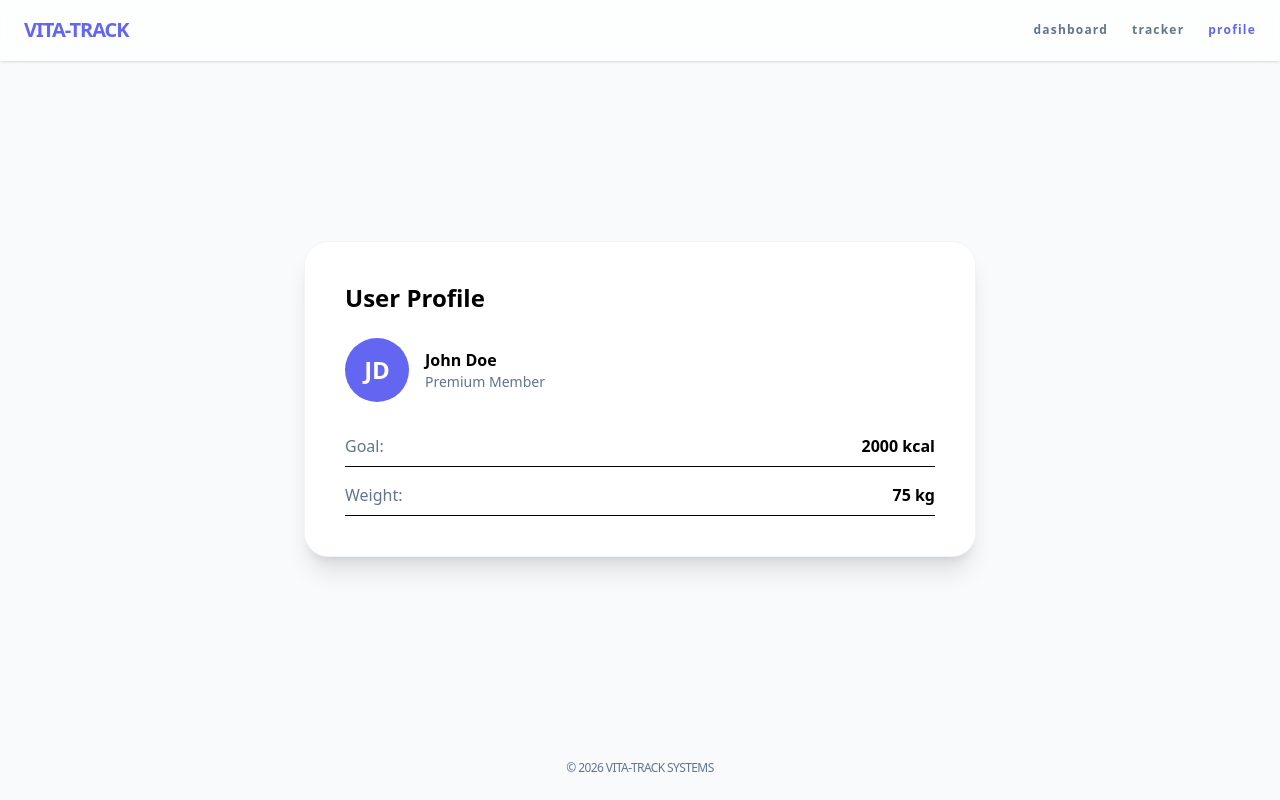
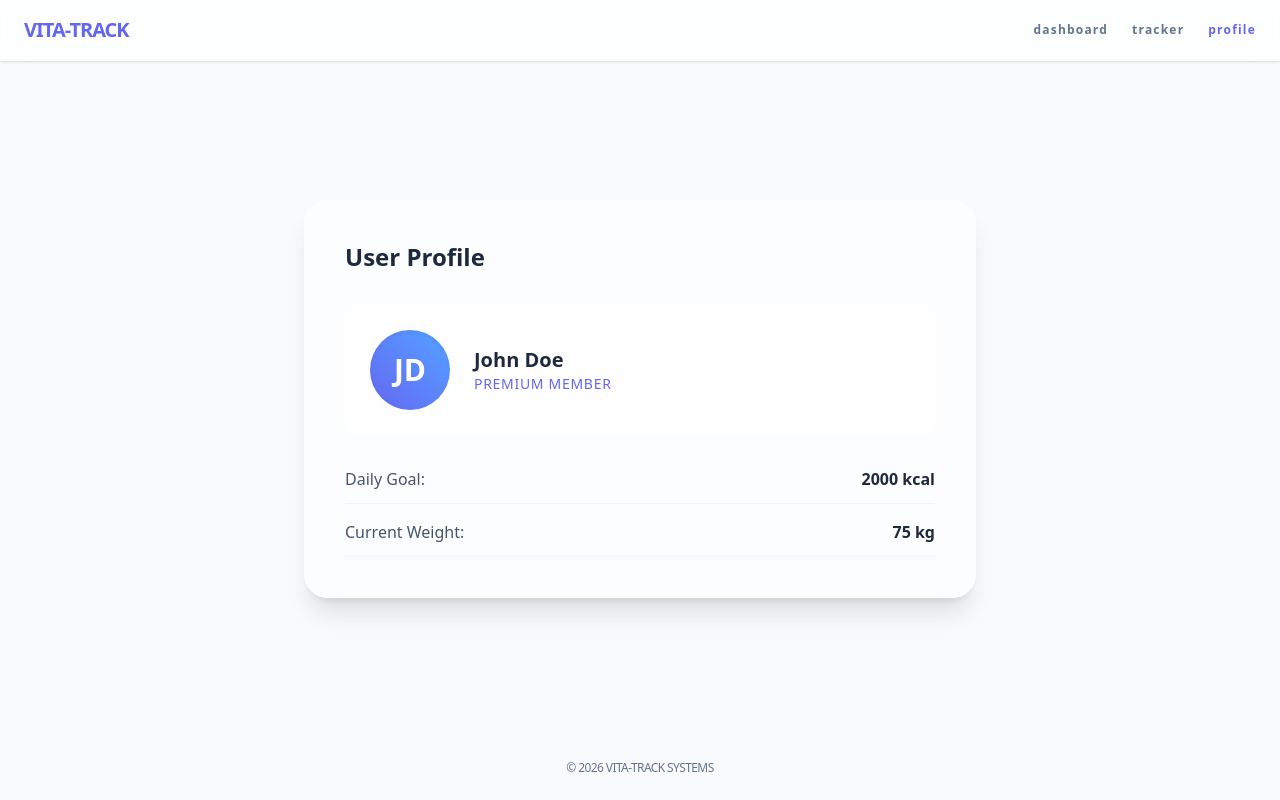
Before and after one commit to gitauwilly1/calorie-tracker, a React (Vite) app: page / in a window 1280 px wide. Both pictures are taken after a click on the button "profile". Built offline with nearby package versions, Linux system fonts and the light colour scheme; the HTML template or start-up script is replaced by a standard one.

Commit message:
Add Profile component for user settings and metrics

```diff
--- a/src/components/Profile.jsx
+++ b/src/components/Profile.jsx
@@ -1,17 +1,23 @@
 export default function Profile() {
   return (
-    <div className="bg-white p-10 rounded-3xl shadow-xl border border-slate-100">
-      <h2 className="text-2xl font-bold mb-6">User Profile</h2>
-      <div className="flex items-center gap-4 mb-8">
-        <div className="w-16 h-16 bg-brand-primary rounded-full flex items-center justify-center text-white text-2xl font-bold">JD</div>
+    <div className="bg-white/60 backdrop-blur-xl p-10 rounded-3xl shadow-xl border border-white/50 animate-in fade-in duration-500">
+      <h2 className="text-2xl font-black text-slate-800 mb-8">User Profile</h2>
+      <div className="flex items-center gap-6 mb-8 p-6 bg-white/40 rounded-2xl border border-white/60">
+        <div className="w-20 h-20 bg-gradient-to-tr from-brand-primary to-blue-400 rounded-full flex items-center justify-center text-white text-3xl font-bold shadow-inner">
+          JD
+        </div>
         <div>
-          <div className="font-bold">John Doe</div>
-          <div className="text-sm text-slate-500">Premium Member</div>
+          <div className="text-xl font-bold text-slate-800">John Doe</div>
+          <div className="text-sm font-medium text-brand-primary uppercase tracking-wider">Premium Member</div>
         </div>
       </div>
-      <div className="space-y-4">
-        <div className="flex justify-between border-b pb-2"><span className="text-slate-500">Goal:</span> <b>2000 kcal</b></div>
-        <div className="flex justify-between border-b pb-2"><span className="text-slate-500">Weight:</span> <b>75 kg</b></div>
+      <div className="space-y-4 text-slate-600">
+        <div className="flex justify-between border-b border-slate-200/50 pb-3">
+          <span>Daily Goal:</span> <b className="text-slate-800">2000 kcal</b>
+        </div>
+        <div className="flex justify-between border-b border-slate-200/50 pb-3">
+          <span>Current Weight:</span> <b className="text-slate-800">75 kg</b>
+        </div>
       </div>
     </div>
   );
```
